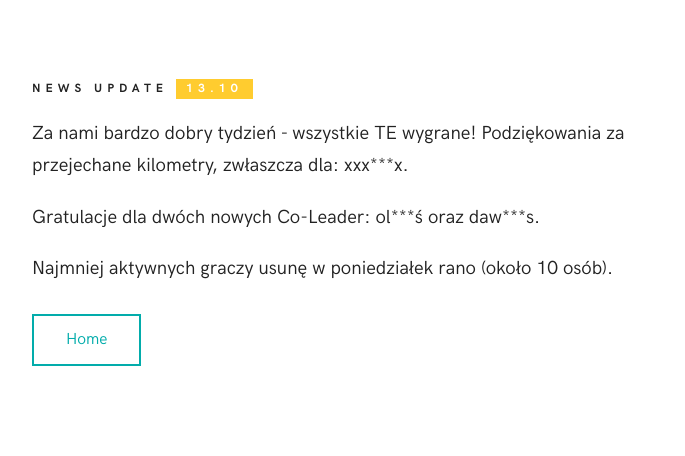
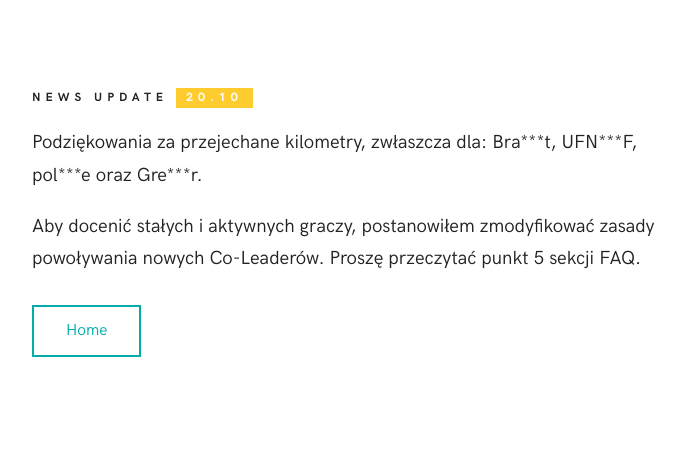
Before and after one commit to plrteam/plrteam.github.io, a plain HTML site: page update.html in a window 1280 px wide. Shown: the part 172-628 px from the top of the page, without its empty margins (288-973 px from the left). Drawn offline with Linux system fonts and the light colour scheme.

Commit message:
FAQ update

```diff
--- a/update.html
+++ b/update.html
@@ -38,11 +38,10 @@
         <!-- CONTENT -->
         <div class="content">
 
-            <h4>NEWS UPDATE <span class="highlight yellow">13.10</span></h4>
+            <h4>NEWS UPDATE <span class="highlight yellow">20.10</span></h4>
 
-            <p>Za nami bardzo dobry tydzień - wszystkie TE wygrane! Podziękowania za przejechane kilometry, zwłaszcza dla: xxx***x.</p>
-            <p>Gratulacje dla dwóch nowych Co-Leader: ol***ś oraz daw***s.</p>
-            <p>Najmniej aktywnych graczy usunę w poniedziałek rano (około 10 osób).</p>
+            <p>Podziękowania za przejechane kilometry, zwłaszcza dla: Bra***t, UFN***F, pol***e oraz Gre***r.</p>
+            <p>Aby docenić stałych i aktywnych graczy, postanowiłem zmodyfikować zasady powoływania nowych Co-Leaderów. Proszę przeczytać punkt 5 sekcji FAQ.</p>
 
             <a class="button azure" href="index.html">Home</a>
 
```
Also changed, not shown: en.html (+5 -2 lines), faq.html (+3 -1 lines).
